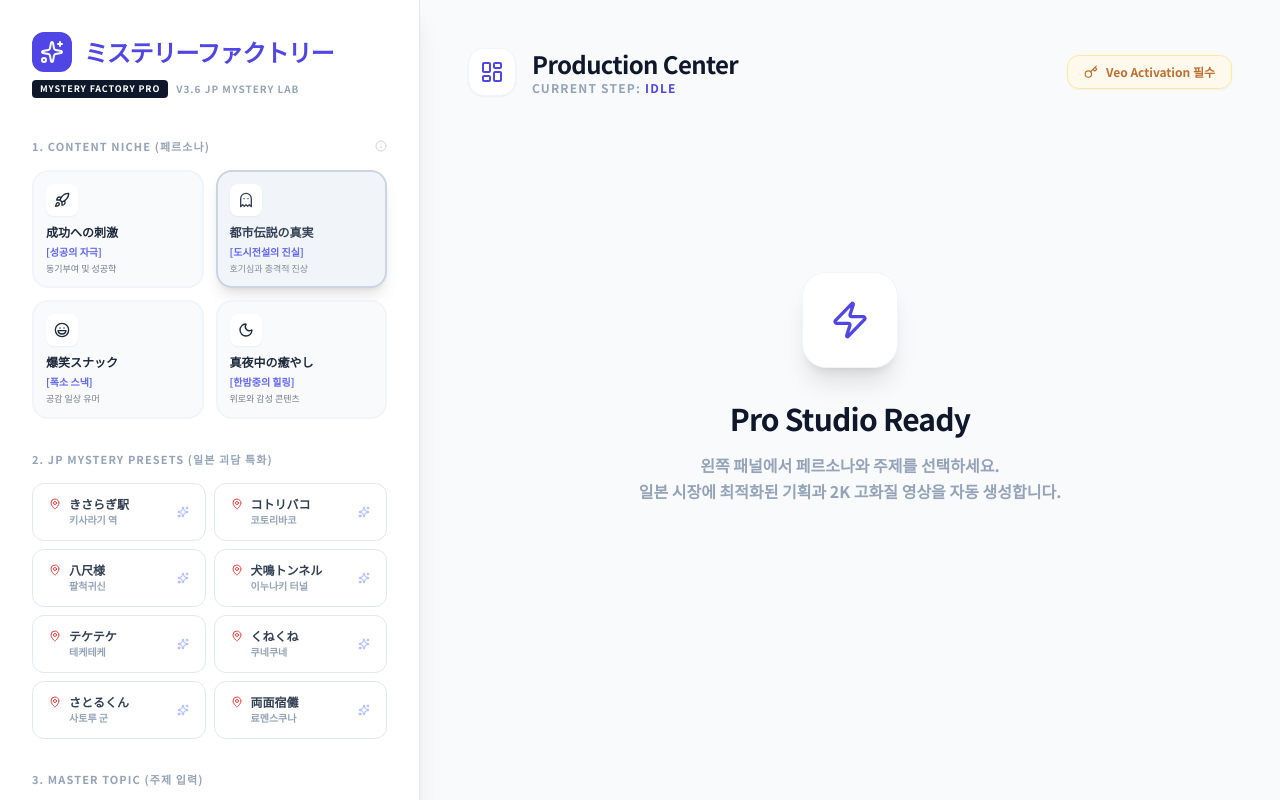
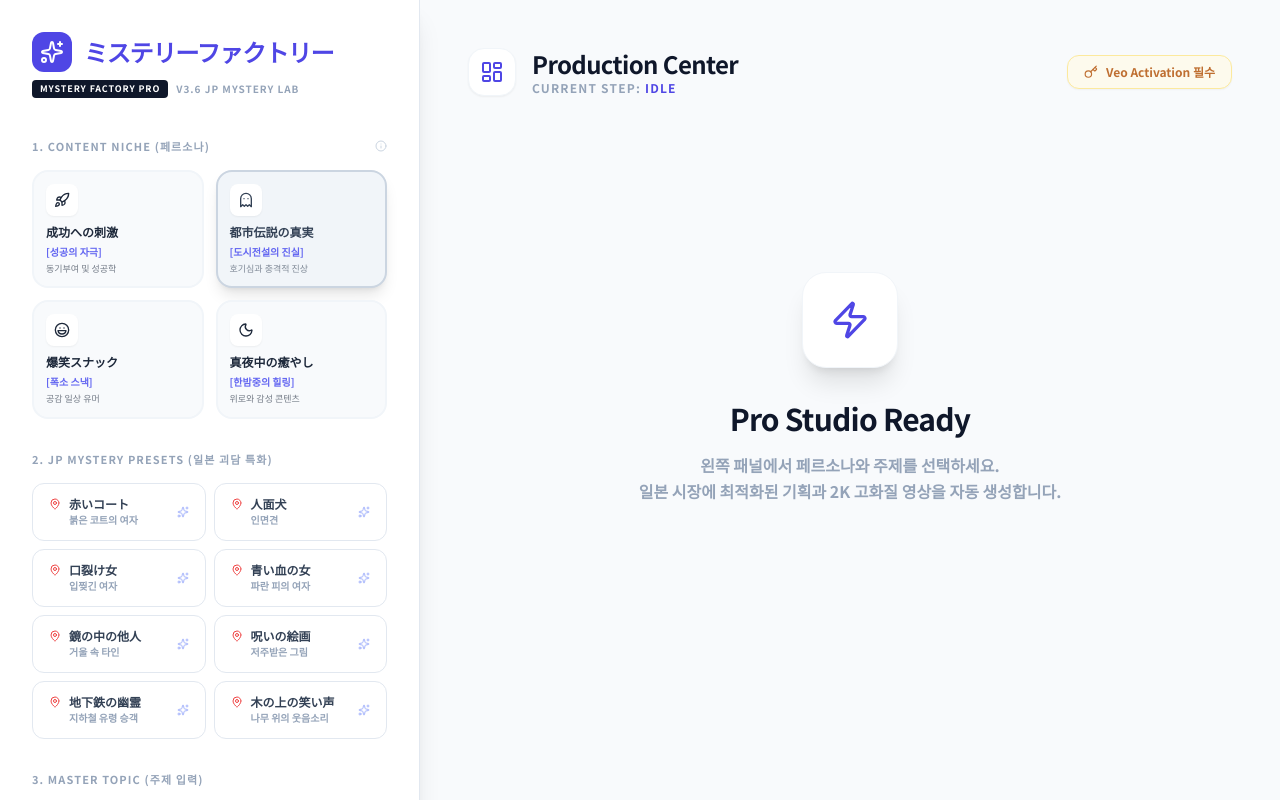
Before and after one commit to wisdom2026jp-sudo/Japanese-Mystery, a React (Vite) app: page / in a window 1280 px wide. Shown: the top 800 px of the page. Built offline with nearby package versions, Linux system fonts and the light colour scheme.

Commit message:
🔒 BUILD FREEZE v3.6 - 신규 도시괴담 8종 프리셋 교체 (2026-02-24)

```diff
--- a/App.tsx
+++ b/App.tsx
@@ -30,14 +30,14 @@ const PERSONAS: ExtendedPersona[] = [
 ];
 
 const MYSTERY_PRESETS = [
-  { title: "きさらぎ駅", title_kr: "키사라기 역", query: "Google Maps에 없는 이세계 역, 키사라기 역의 실체와 탈출 기록" },
-  { title: "コトリバコ", title_kr: "코토리바코", query: "일본 2ch 역사상 최악의 저주 상자 '코토리바코'와 8각형 상자의 진실" },
-  { title: "八尺様", title_kr: "팔척귀신", query: "포...포... 소리를 내는 2미터 거구의 여자 요괴 하치샤쿠사마 기담" },
-  { title: "犬鳴トンネル", title_kr: "이누나키 터널", query: "일본 헌법이 통하지 않는다는 전설의 마을, 이누나키 터널 잠입" },
-  { title: "テケテケ", title_kr: "테케테케", query: "하반신이 없는 채 시속 100km로 쫓아오는 테케테케의 공포" },
-  { title: "くねくね", title_kr: "쿠네쿠네", query: "논밭에서 춤추는 하얀 물체, 보면 미쳐버린다는 쿠네쿠네 괴담" },
-  { title: "さとるくん", title_kr: "사토루 군", query: "공중전화로 미래를 알려주는 사토루 군을 부르는 위험한 의식" },
-  { title: "両面宿儺", title_kr: "료멘스쿠나", query: "오래된 창고에서 발견된 머리 두 개 달린 미라, 료멘스쿠나의 저주" }
+  { title: "赤いコート", title_kr: "붉은 코트의 여자", query: "새벽 3시 교차로마다 나타나는 붉은 코트의 여자, 눈이 마주치면 일주일 안에 사라진다는 도쿄 도시전설" },
+  { title: "人面犬", title_kr: "인면견", query: "고속도로를 시속 100km로 달리는 사람 얼굴의 개, 인면견을 목격한 자는 반드시 불행이 찾아오는 일본 괴담" },
+  { title: "口裂け女", title_kr: "입찢긴 여자", query: "마스크 뒤에 귀까지 찢어진 입을 숨긴 여자, '나 예뻐?'라고 묻는 일본 최공포 도시전설의 진실" },
+  { title: "青い血の女", title_kr: "파란 피의 여자", query: "오사카 지하철 마지막 칸에만 나타나는 파란 피를 흘리는 여자 승객, 종착역 이후 행방불명된 목격자들" },
+  { title: "鏡の中の他人", title_kr: "거울 속 타인", query: "심야 12시, 거울 속 내 모습이 0.5초 늦게 움직인다는 괴담. 일본 연구소의 실험 영상이 유출된 사건" },
+  { title: "呪いの絵画", title_kr: "저주받은 그림", query: "경매 때마다 소유자가 사망하는 메이지 시대 일본 화가의 그림, 그림 속 소녀의 눈동자가 밤마다 움직인다" },
+  { title: "地下鉄の幽霊", title_kr: "지하철 유령 승객", query: "도쿄 마루노우치선 야간 운행 시 나타나는 승객 명부에 없는 탑승자, 17년째 같은 정류장에서 타고 내린다" },
+  { title: "木の上の笑い声", title_kr: "나무 위의 웃음소리", query: "교토 후시미이나리 신사 폐쇄 구역 깊은 밤, 수십 미터 높이 삼나무 위에서 들려오는 어린아이의 웃음소리" }
 ];
 
 export default function App() {
```
